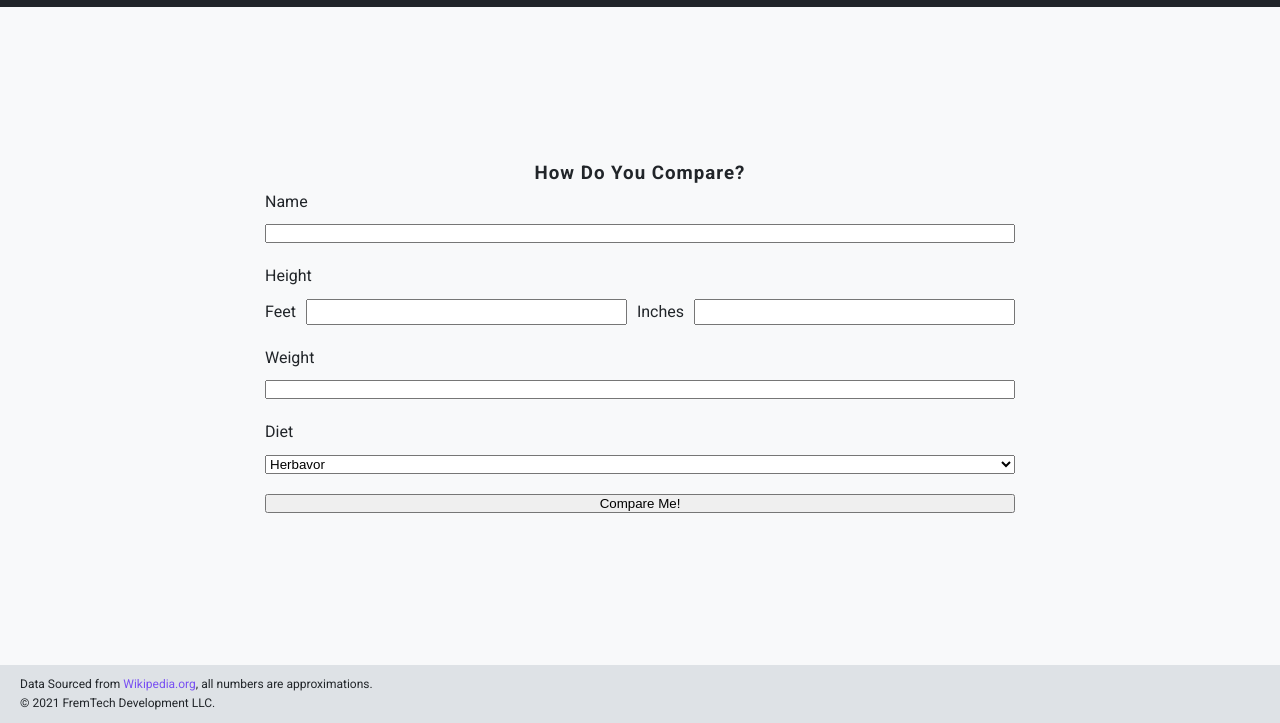
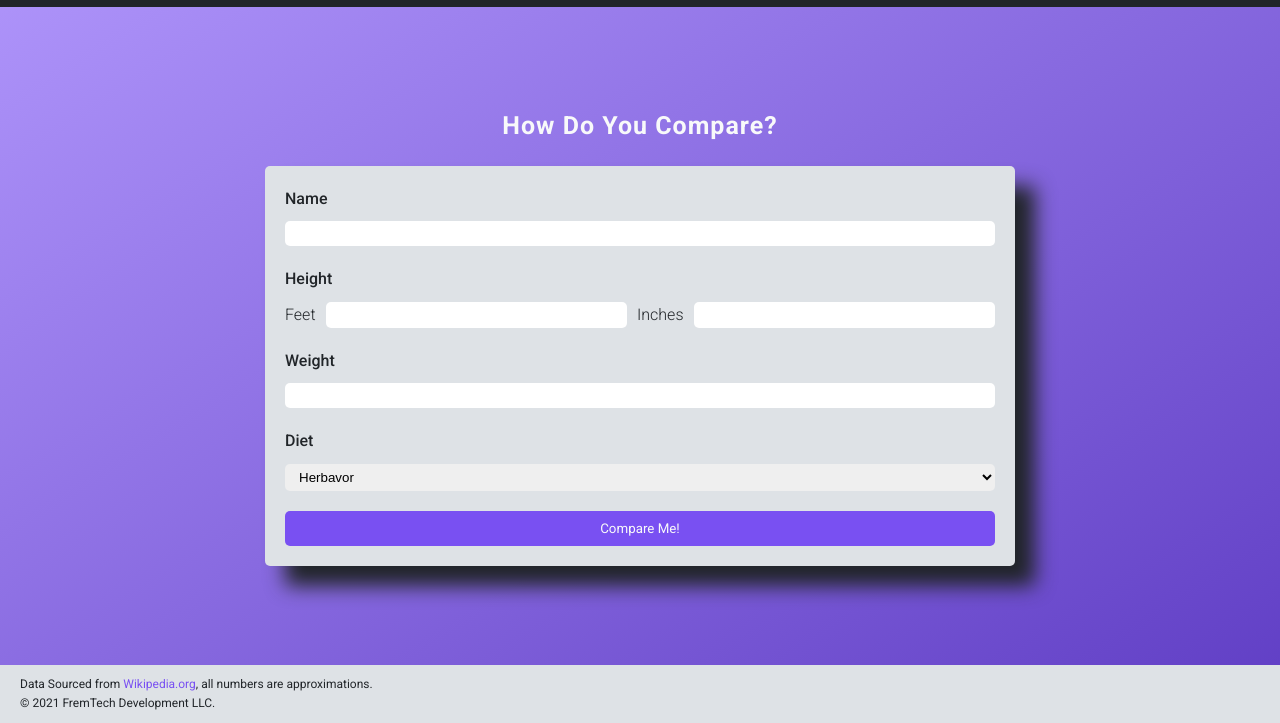
Before and after one commit to kfremgen97/Dinosaurs, a website built with webpack: page src/index.html in a window 1280 px wide. Shown: the part 77-800 px from the top of the page. Built offline with nearby package versions, Linux system fonts and the light colour scheme.

Commit message:
feat: Add form styles

```diff
--- a/src/index.html
+++ b/src/index.html
@@ -28,7 +28,7 @@
 <main class="main">
     <!-- view form -->
     <div class="view view--form">
-        <h3 class="heading heading--3">How Do You Compare?</h3>
+        <h3 class="heading heading--3 heading--white mb">How Do You Compare?</h3>
         <form class="form">
             <div class="form__item form__item--name">
             <label for="name" class="form__label">Name</label>
--- a/src/scss/base/_typography.scss
+++ b/src/scss/base/_typography.scss
@@ -20,6 +20,9 @@ body {
     font-size: 4rem;
   }
 
+  &--3 {
+    font-size: 2.5rem;
+  }
   &--white {
     color: $white;
   }
--- a/src/scss/base/_utiilities.scss
+++ b/src/scss/base/_utiilities.scss
@@ -11,3 +11,9 @@
     margin-right: 4rem;
   }
 }
+
+/* margin bottom */
+
+.mb {
+  margin-bottom: 2rem;
+}
--- /dev/null
+++ b/src/scss/component/_button.scss
@@ -0,0 +1,26 @@
+/* button */
+
+.button {
+  // set the font family to match rest of page
+  font-family: inherit;
+  font-weight: inherit;
+  // set the background and font color
+  background-color: $primary;
+  color: $white;
+  // add padding
+  padding: 1rem 2rem;
+  // create a border radius
+  border: none;
+  border-radius: .5rem;
+
+  // button states
+
+  &:hover,
+  &:active {
+    background-color: $primary-dark;
+  }
+
+  &:focus {
+    outline-color: $primary-light;
+  }
+}
--- a/src/scss/component/_form.scss
+++ b/src/scss/component/_form.scss
@@ -1,14 +1,22 @@
 /* form */
 
 .form {
-  // Set the width
+  // set the width
   width: 75rem;
+  // set the background color
+  background-color: $grey;
+  // add padding
+  padding: 2rem;
+  // create a border radius and a box shadow
+  box-shadow: 2rem 2rem 2rem $black;
+  border-radius: .5rem;
   // Set the form to a grid with 1 column and x amount of rows
   display: grid;
   grid-template-columns: 1fr;
   grid-auto-rows: min-content;
   // Set the grid gap to 2rem
   grid-gap: 2rem;
+
 
 
   &__item {
@@ -27,6 +35,15 @@
   }
 
   &__label {
+    // Set the font weight
+    font-weight: 500;
+
+    // small label
+    &--small {
+      // Set the font weight
+      font-weight: 300;
+    }
+    // height label
     &--height {
       // set the grid column for form label height
       grid-column: 1/-1;
@@ -34,8 +51,25 @@
   }
 
   &__input {
+    // add padding and a border radius
+    padding: .5rem 1rem;
+    border: none;
+    border-radius: .5rem;
 
+    &:focus {
+      outline-color: $primary-light;
+    }
+  }
 
+  &__select {
+    // add padding and a border radius
+    padding: .5rem 1rem;
+    border: none;
+    border-radius: .5rem;
+
+    &:focus {
+      outline-color: $primary-light;
+    }
   }
 
 
--- a/src/scss/layout/_grid.scss
+++ b/src/scss/layout/_grid.scss
@@ -1,6 +1,7 @@
 /* grid */
 
 .grid {
+  background-image: linear-gradient(to bottom right, $primary-light, $primary-dark);
   // create a grid with 4 rows and 6 columns
   display: grid;
   grid-template-rows: min-content repeat(2,minmax(min-content,1fr)) min-content;
--- a/src/scss/main.scss
+++ b/src/scss/main.scss
@@ -12,4 +12,5 @@
 @import './component/logo';
 @import './component/view';
 @import './component/form';
+@import './component/button';
 @import './component/data';
```
